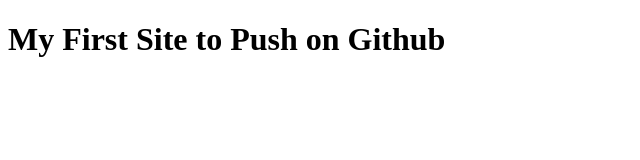
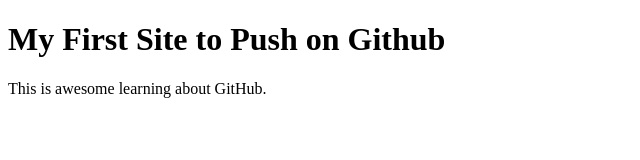
Before and after one commit to Minahtee/firstrepo, a plain HTML site: page index.html in a window 1280 px wide. Shown: the whole page, without its empty margins (0-640 px from the left). Drawn offline with Linux system fonts and the light colour scheme.

Commit message:
added a new paragraph

```diff
--- a/index.html
+++ b/index.html
@@ -7,6 +7,7 @@
 	<h1> My First Site to Push on Github</h1>
 </head>
 <body>
+	<p> This is awesome learning about GitHub.</p>
 
 </body>
 </html>
```
